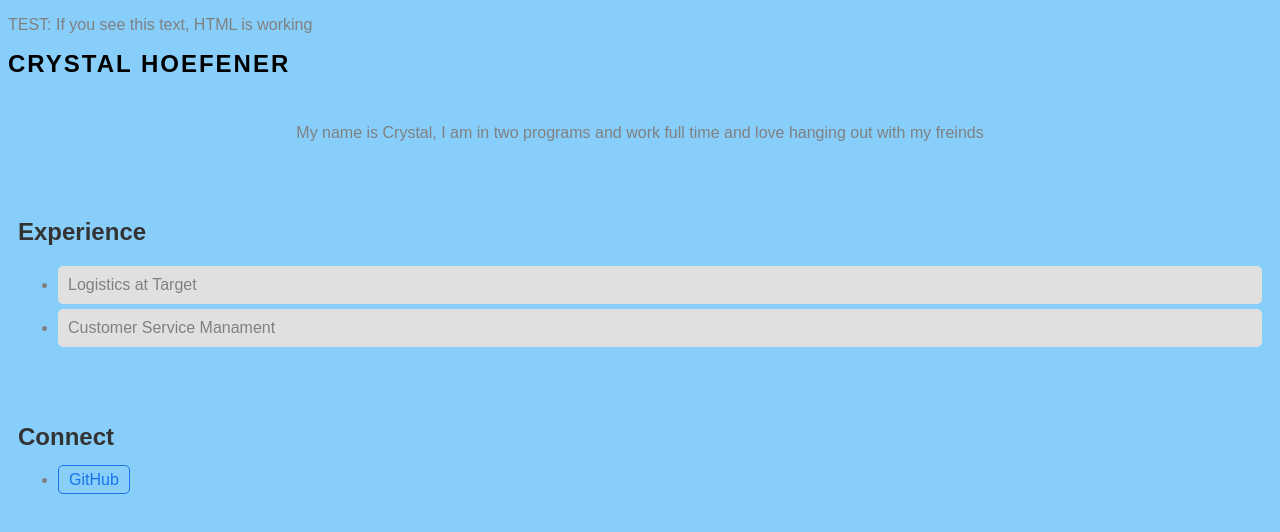
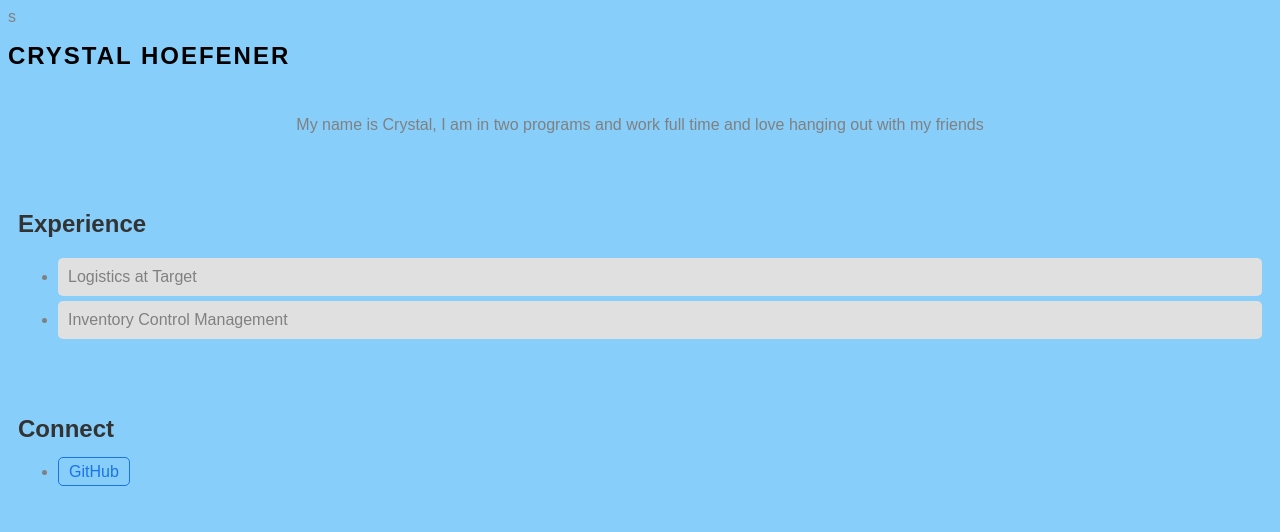
Before and after one commit to cah0214/crystal-hoefener-luna, a plain HTML site: page index.html in a window 1280 px wide. Drawn offline with Linux system fonts and the light colour scheme.

```diff
--- a/css/index.css
+++ b/css/index.css
@@ -3,7 +3,7 @@
 /* General Body Styles */
 
 body{
-    background-color: pink;
+    background-color: rgb(192, 207, 255);
     color: gray;
     font-family: "cossette-titre", sans-serif;
     font-weight: 400;
--- a/index.html
+++ b/index.html
@@ -1,8 +1,8 @@
-<!DOCTYPE html>
+s<!DOCTYPE html>
 <html lang="en">
 <head>
     <style>
-  body { background-color: pink; }
+  body { background-color: rgb(40, 58, 141); }
 </style>
     <meta charset="UTF-8">
     <meta name="description" content="All about Me">
@@ -16,13 +16,15 @@
 
 </head>
 <body>
-    <p>TEST: If you see this text, HTML is working</p>
    <!-- Name -->
     <h1>Crystal Hoefener</h1>
 
     <!--About Section-->
 <section id="about">
-    <p>My name is Crystal, I am in two programs and work full time and love hanging out with my freinds</p>
+    <p>My name is Crystal, I am in two programs and
+        work full time and love hanging out with
+         my friends</p>
+
 </section>
 
     <!--Experience Section-->
@@ -30,7 +32,7 @@
     <h2>Experience</h2>
     <ul>
         <li>Logistics at Target</li>
-        <li>Customer Service Manament</li>
+        <li>Inventory Control Management</li>
     </ul>
 </section>
 
```
